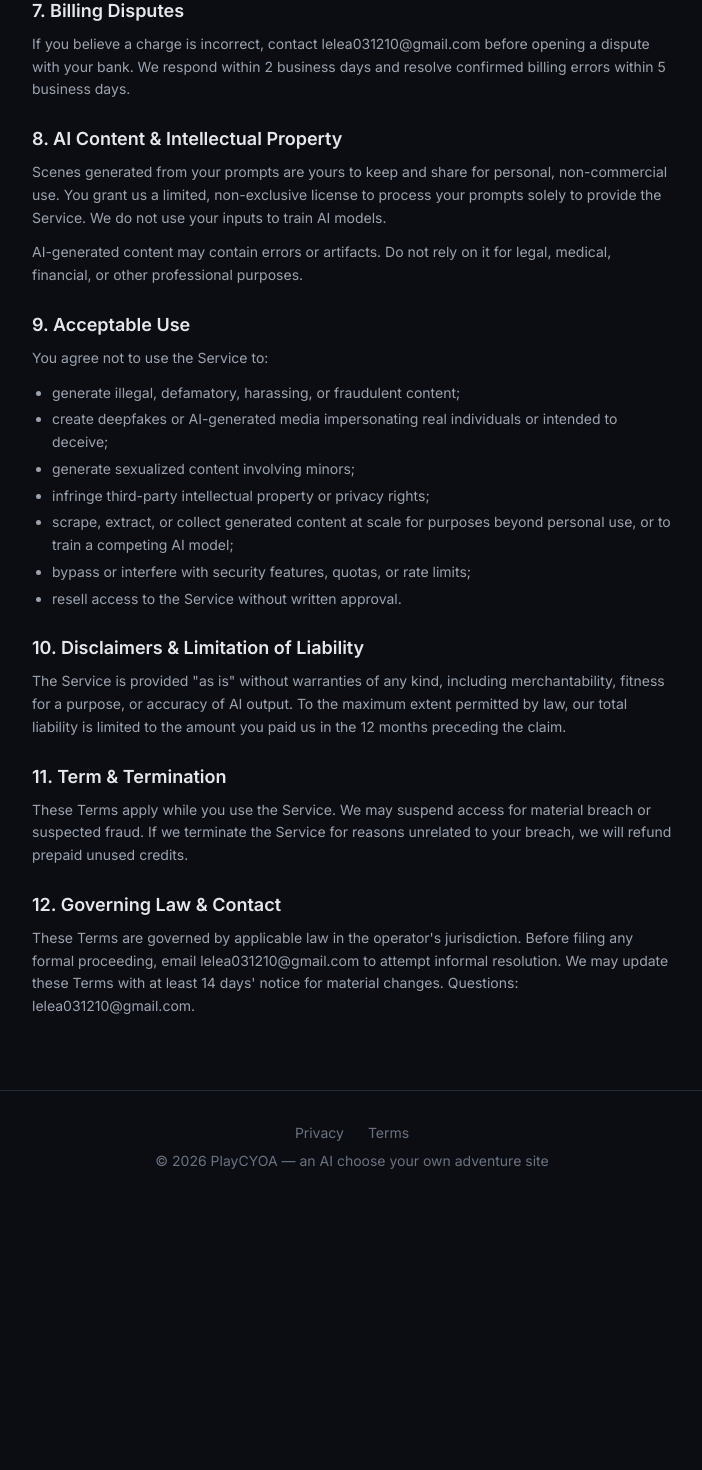
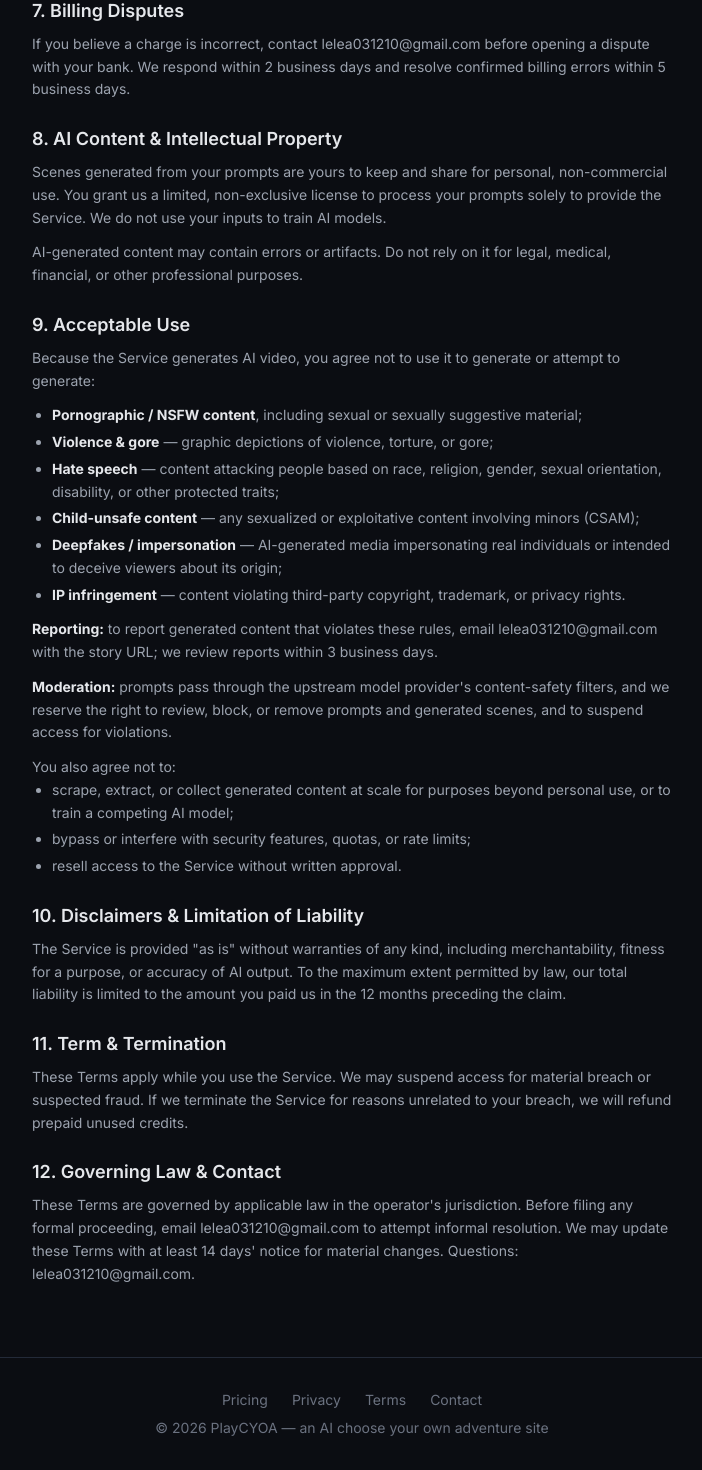
Before and after one commit to qingqiu520/playcyoa, a Next.js app: page /terms-of-service in a window 1280 px wide. Shown: the part 1145-2615 px from the top of the page, without its empty margins (288-990 px from the left). Before the commit the page ends 2348 px from the top, so only its background shows below. Built offline with nearby package versions, Linux system fonts and the light colour scheme; no server answers.

Commit message:
Add pricing page, AIGC prohibited-content list, model disclosure, footer contact

```diff
--- a/src/app/layout.tsx
+++ b/src/app/layout.tsx
@@ -77,8 +77,12 @@ export default function RootLayout({ children }: { children: React.ReactNode })
         <main className="flex-1">{children}</main>
         <footer className="border-t border-edge py-8 text-center text-sm text-gray-500">
           <div className="mb-2 flex justify-center gap-6">
+            <Link href="/pricing" className="hover:text-gray-300">Pricing</Link>
             <Link href="/privacy-policy" className="hover:text-gray-300">Privacy</Link>
             <Link href="/terms-of-service" className="hover:text-gray-300">Terms</Link>
+            <a href="mailto:lelea031210@gmail.com" className="hover:text-gray-300">
+              Contact
+            </a>
           </div>
           <p>© {new Date().getFullYear()} {NAME} — an AI choose your own adventure site</p>
         </footer>
--- /dev/null
+++ b/src/app/pricing/page.tsx
@@ -0,0 +1,69 @@
+import type { Metadata } from "next";
+import Link from "next/link";
+
+export const metadata: Metadata = {
+  title: "Pricing",
+  description:
+    "PlayCYOA pricing — free pre-made adventures and story credit packs for custom scene generation.",
+};
+
+export default function Pricing() {
+  return (
+    <div className="mx-auto max-w-3xl px-4 py-12">
+      <h1 className="mb-3 text-3xl font-bold text-white">Pricing</h1>
+      <p className="mb-10 text-gray-400">
+        Pre-made adventures are free forever. Credits unlock custom scene
+        generation — you describe the premise, and each new scene costs 1
+        credit.
+      </p>
+
+      <div className="grid gap-6 md:grid-cols-2">
+        <div className="rounded-xl border border-edge p-6">
+          <h2 className="mb-1 text-lg font-semibold text-white">Free</h2>
+          <p className="mb-4 text-3xl font-bold text-white">
+            $0
+          </p>
+          <ul className="mb-6 space-y-2 text-sm text-gray-400">
+            <li>All pre-made adventures, unlimited replay</li>
+            <li>Daily free custom-generation quota (shared)</li>
+            <li>No account required</li>
+          </ul>
+          <Link href="/play" className="btn-primary block text-center text-sm">
+            Start playing
+          </Link>
+        </div>
+
+        <div className="rounded-xl border border-accent/40 p-6">
+          <h2 className="mb-1 text-lg font-semibold text-white">
+            Story Credits — 30 Pack
+          </h2>
+          <p className="mb-4 text-3xl font-bold text-white">
+            $4.99 <span className="text-sm font-normal text-gray-400">one-time</span>
+          </p>
+          <ul className="mb-6 space-y-2 text-sm text-gray-400">
+            <li>30 story credits — 1 credit = 1 generated scene</li>
+            <li>~$0.17 per scene</li>
+            <li>Credits never expire</li>
+            <li>Skip the daily free-quota limit</li>
+          </ul>
+          <p className="rounded-lg border border-edge px-4 py-2 text-center text-sm text-gray-400">
+            Checkout opens soon — payments processed by Waffo Pancake
+          </p>
+        </div>
+      </div>
+
+      <div className="mt-10 space-y-4 text-sm text-gray-400">
+        <h2 className="text-lg font-semibold text-white">How credits work</h2>
+        <p>
+          Each time you generate a new custom scene in your adventure, 1 credit
+          is consumed. Unused credits are refundable within 14 days of
+          purchase — see our{" "}
+          <Link href="/terms-of-service" className="text-accent underline">
+            refund policy
+          </Link>
+          .
+        </p>
+      </div>
+    </div>
+  );
+}
--- a/src/app/privacy-policy/page.tsx
+++ b/src/app/privacy-policy/page.tsx
@@ -75,9 +75,11 @@ const sections: { h: string; body: React.ReactNode }[] = [
             under PCI-DSS and is never stored on our servers.
           </li>
           <li>
-            <strong className="text-gray-200">AI generation providers</strong>{" "}
-            — your prompts are sent to third-party AI video/story providers
-            solely to generate your requested scenes.
+            <strong className="text-gray-200">
+              AI generation providers (MiniMax H3 via MetaSo)
+            </strong>{" "}
+            — your prompts are sent to these providers solely to generate your
+            requested scenes.
           </li>
           <li>
             <strong className="text-gray-200">Vercel</strong> — hosting and
--- a/src/app/sitemap.ts
+++ b/src/app/sitemap.ts
@@ -6,6 +6,7 @@ export default function sitemap(): MetadataRoute.Sitemap {
   const site = process.env.NEXT_PUBLIC_SITE_URL || "https://playcyoa.com";
   return [
     { url: site, changeFrequency: "weekly", priority: 1 },
+    { url: `${site}/pricing`, changeFrequency: "monthly", priority: 0.5 },
     ...GENRES.map((g) => ({
       url: `${site}/adventures/${g.slug}`,
       changeFrequency: "weekly" as const,
--- a/src/app/terms-of-service/page.tsx
+++ b/src/app/terms-of-service/page.tsx
@@ -32,8 +32,9 @@ const sections: { h: string; body: React.ReactNode }[] = [
         which each choice renders an AI-generated video scene. The Service is
         a digital, intangible product delivered over the internet. Pre-made
         adventures are free; custom scene generation consumes purchased
-        credits. The Service relies on third-party AI model providers for
-        scene generation, and availability may be affected by those providers.
+        credits. Scenes are generated by the MiniMax H3 video model, accessed
+        through third-party API providers; availability may be affected by
+        those providers.
       </p>
     ),
   },
@@ -121,15 +122,53 @@ const sections: { h: string; body: React.ReactNode }[] = [
     h: "9. Acceptable Use",
     body: (
       <>
-        <p className="mb-3">You agree not to use the Service to:</p>
+        <p className="mb-3">
+          Because the Service generates AI video, you agree not to use it to
+          generate or attempt to generate:
+        </p>
+        <ul className="mb-3 list-disc space-y-1 pl-5">
+          <li>
+            <strong className="text-gray-200">Pornographic / NSFW content</strong>,
+            including sexual or sexually suggestive material;
+          </li>
+          <li>
+            <strong className="text-gray-200">Violence & gore</strong> —
+            graphic depictions of violence, torture, or gore;
+          </li>
+          <li>
+            <strong className="text-gray-200">Hate speech</strong> — content
+            attacking people based on race, religion, gender, sexual
+            orientation, disability, or other protected traits;
+          </li>
+          <li>
+            <strong className="text-gray-200">Child-unsafe content</strong> —
+            any sexualized or exploitative content involving minors (CSAM);
+          </li>
+          <li>
+            <strong className="text-gray-200">Deepfakes / impersonation</strong> —
+            AI-generated media impersonating real individuals or intended to
+            deceive viewers about its origin;
+          </li>
+          <li>
+            <strong className="text-gray-200">IP infringement</strong> —
+            content violating third-party copyright, trademark, or privacy
+            rights.
+          </li>
+        </ul>
+        <p className="mb-3">
+          <strong className="text-gray-200">Reporting:</strong> to report
+          generated content that violates these rules, email
+          lelea031210@gmail.com with the story URL; we review reports within 3
+          business days.
+        </p>
+        <p className="mb-3">
+          <strong className="text-gray-200">Moderation:</strong> prompts pass
+          through the upstream model provider&apos;s content-safety filters,
+          and we reserve the right to review, block, or remove prompts and
+          generated scenes, and to suspend access for violations.
+        </p>
+        <p>You also agree not to:</p>
         <ul className="list-disc space-y-1 pl-5">
-          <li>generate illegal, defamatory, harassing, or fraudulent content;</li>
-          <li>
-            create deepfakes or AI-generated media impersonating real
-            individuals or intended to deceive;
-          </li>
-          <li>generate sexualized content involving minors;</li>
-          <li>infringe third-party intellectual property or privacy rights;</li>
           <li>
             scrape, extract, or collect generated content at scale for purposes
             beyond personal use, or to train a competing AI model;
```
